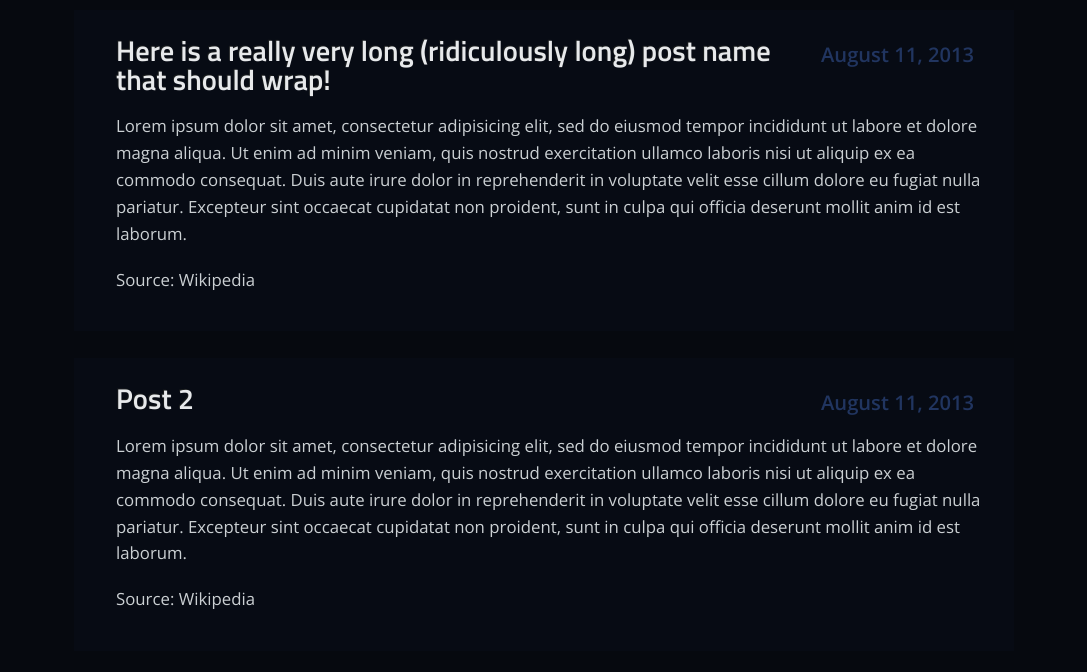
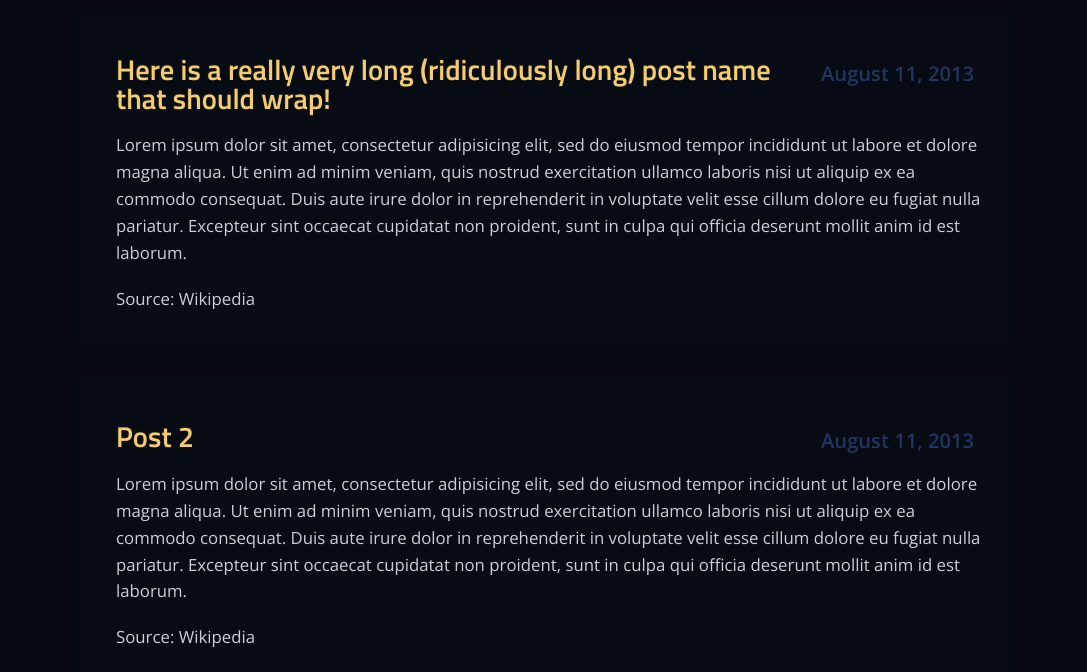
Before and after one commit to Operation-Helios/Operation-Helios.github.io, a plain HTML site: page helios1.html in a window 1280 px wide. Shown: the part 127-799 px from the top of the page, without its empty margins (96-1183 px from the left). Drawn offline with nearby package versions, Linux system fonts and the light colour scheme.

Commit message:
styled links in posts

```diff
--- a/style.css
+++ b/style.css
@@ -142,6 +142,16 @@ p {
 	line-height: 1.6;
 }
 
+.post a {
+	margin: 19px 0px 19px 0px;
+	color: #f5cd6e;
+	display: block;
+}
+
+.post a:hover {
+	color: #efae12;
+}
+
 .anchor {
 	display: block;
 	position: relative;
```
